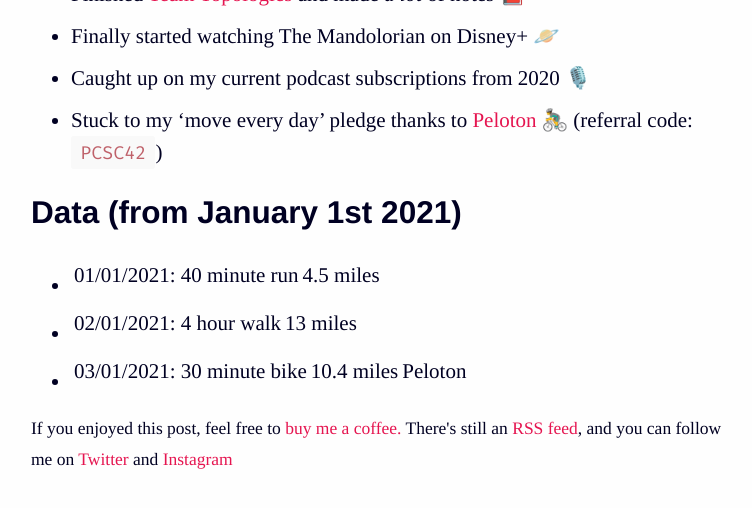
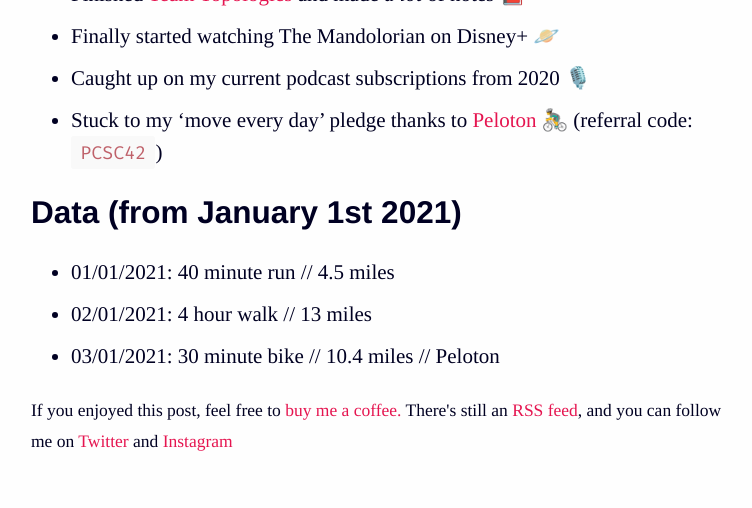
Before and after one commit to danblundell/danblundell.github.io, a Jekyll site: the page built from _posts/2021-01-01-weeknotes-s3e1.md, in a window 1280 px wide and 900 px high, scrolled down 1271 px, cut to the strip 0-516 px from the top of the window. Shown: the top 508 px of the strip, without its empty margins (259-1011 px from the left). Built offline with Jekyll 4.4.1, drawn with Linux system fonts in a browser that asks for light colours.

Commit message:
update data to list from a table

```diff
--- a/_posts/2021-01-01-weeknotes-s3e1.md
+++ b/_posts/2021-01-01-weeknotes-s3e1.md
@@ -31,9 +31,9 @@ A new year and a welcome week of fewer meetings, time to think and digest, join
 * Stuck to my 'move every day' pledge thanks to [Peloton][peloton] 🚴‍♂️ (referral code: `PCSC42`)
 
 ## Data (from January 1st 2021)
-* 01/01/2021: 40 minute run | 4.5 miles
-* 02/01/2021: 4 hour walk | 13 miles
-* 03/01/2021: 30 minute bike | 10.4 miles | Peloton
+* 01/01/2021: 40 minute run // 4.5 miles
+* 02/01/2021: 4 hour walk // 13 miles
+* 03/01/2021: 30 minute bike // 10.4 miles // Peloton
 
 
 [gs-66]: https://66.gymshark.com/
```
